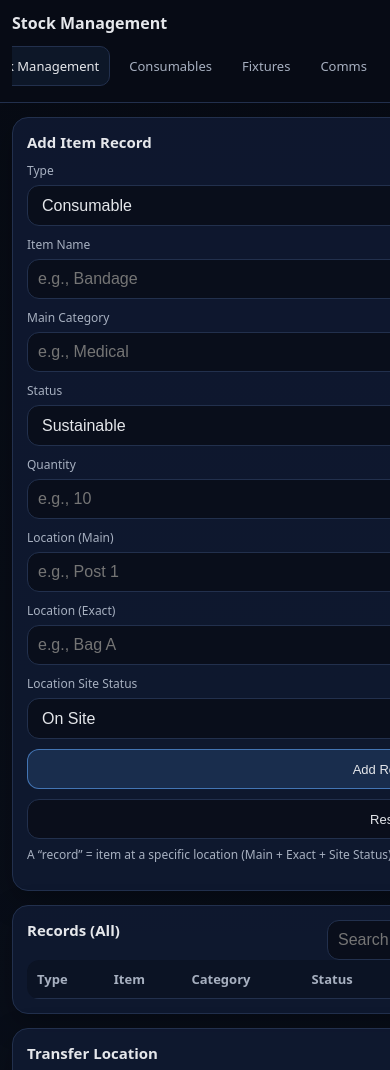
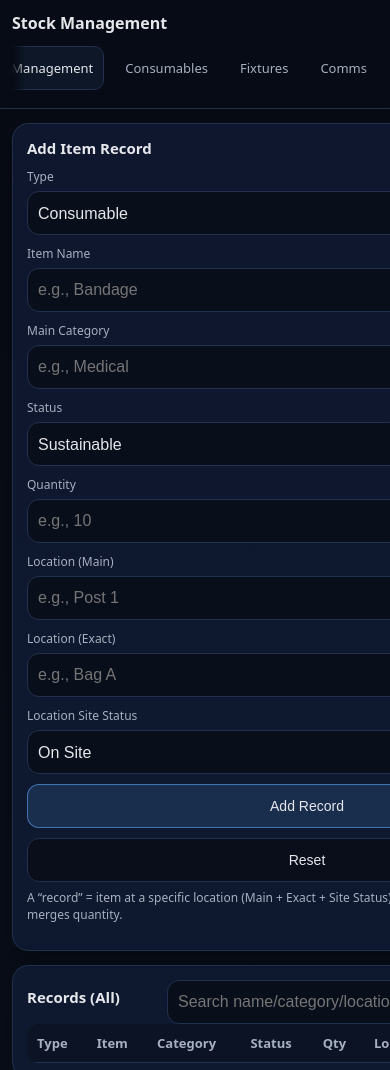
Before and after one commit to inderaputra17/JLG_LOGS, a website with bundled scripts: page stock-management.html in a window 390 px wide. Shown: the top 1070 px of the page. Built offline with nearby package versions, Linux system fonts and the light colour scheme; no server answers.

Commit message:
Update base.css

```diff
--- a/css/base.css
+++ b/css/base.css
@@ -10,8 +10,11 @@
   --radius-sm:12px;
   --maxw:1100px;
 
-  /* ✅ fluid spacing for all devices */
+  /* Fluid spacing across all devices */
   --gutter: clamp(12px, 3vw, 18px);
+
+  /* Mobile-friendly tap target baseline */
+  --tap: 44px;
 }
 
 /* ---------- Reset ---------- */
@@ -29,8 +32,8 @@ html, body{
   width:100%;
   margin:0;
   padding:0;
-  min-height:100dvh; /* ✅ mobile-safe viewport height */
-  overflow-x:hidden; /* ✅ prevent page-level horizontal scroll */
+  min-height:100dvh;         /* mobile-safe viewport height */
+  overflow-x:hidden;         /* prevent page-level horizontal scroll */
 }
 
 body{
@@ -51,6 +54,11 @@ img, svg, video, canvas{
   max-width:100%;
   height:auto;
   display:block;
+}
+
+/* prevent long strings from breaking layouts */
+h1, h2, h3, p, a, li{
+  overflow-wrap:anywhere;
 }
 
 /* ---------- Topbar / Navigation ---------- */
@@ -94,9 +102,11 @@ h1{
   color:var(--muted);
   font-size:13px;
   line-height:1;
-  min-height:40px;           /* ✅ better tap targets */
+
+  min-height:var(--tap);     /* better tap targets */
   display:inline-flex;
   align-items:center;
+  justify-content:center;
 }
 
 .nav a.active{
@@ -111,15 +121,28 @@ h1{
     flex-direction:column;
     align-items:flex-start;
   }
+
   .nav{
     width:100%;
     flex-wrap:nowrap;
     overflow-x:auto;
     -webkit-overflow-scrolling:touch;
-    padding-bottom:4px;
+    padding-bottom:6px;
+    gap:10px;
+
+    /* subtle hint that it scrolls */
+    mask-image: linear-gradient(
+      to right,
+      transparent,
+      #000 14px,
+      #000 calc(100% - 14px),
+      transparent
+    );
   }
+
   .nav a{
     white-space:nowrap;
+    flex:0 0 auto;
   }
 }
 
@@ -175,8 +198,13 @@ select{
   color:var(--text);
   outline:none;
 
-  /* ✅ prevents iOS zoom on focus */
+  /* prevents iOS zoom on focus */
   font-size:16px;
+  min-height:var(--tap);
+
+  /* more consistent styling on iOS */
+  -webkit-appearance:none;
+  appearance:none;
 }
 
 input:focus,
@@ -198,13 +226,15 @@ select:focus{
   background:rgba(10,14,26,.9);
   color:var(--text);
   cursor:pointer;
-  font-size:13px;
   white-space:nowrap;
 
-  min-height:40px;           /* ✅ tap target */
+  min-height:var(--tap);
   display:inline-flex;
   align-items:center;
   justify-content:center;
+
+  /* slightly larger for phones */
+  font-size:14px;
 }
 
 .btn.primary{
@@ -228,13 +258,14 @@ select:focus{
   display:flex;
   flex-wrap:wrap;
   gap:10px;
-  align-items:flex-start;
+  align-items:center; /* better alignment on small screens */
   justify-content:space-between;
 }
 
 .search{
   width:100%;
   max-width:420px;
+  min-height:var(--tap);
 }
 
 .small{
@@ -251,15 +282,10 @@ select:focus{
   background:rgba(7,10,18,.5);
 }
 
-/* prevent long strings from breaking layouts */
-h1, h2, h3, p, a, li{
-  overflow-wrap:anywhere;
-}
-
 /* ---------- Tables (responsive, table-only scroll) ---------- */
 .table-wrap{
   width:100%;
-  overflow-x:auto;               /* ✅ allows table to scroll without page scrolling */
+  overflow-x:auto;                 /* table scrolls, page doesn't */
   -webkit-overflow-scrolling:touch;
   border-radius:var(--radius-sm);
 }
@@ -268,8 +294,12 @@ h1, h2, h3, p, a, li{
   width:100%;
   border-collapse:collapse;
 
-  /* ✅ keeps columns readable on phones */
-  min-width:720px;
+  /* readable columns on phones, but not too wide */
+  min-width:640px;
+}
+
+@media (max-width: 420px){
+  .table{ min-width:560px; }
 }
 
 .table th,
@@ -299,8 +329,8 @@ h1, h2, h3, p, a, li{
 
 /* ---------- Responsive Enhancements ---------- */
 @media (min-width: 760px){
-  h1{font-size:18px}
-  .container{padding:18px var(--gutter) 30px}
+  h1{ font-size:18px; }
+  .container{ padding:18px var(--gutter) 30px; }
 
   .grid{
     grid-template-columns:repeat(2, minmax(0,1fr));
@@ -314,16 +344,13 @@ h1, h2, h3, p, a, li{
     grid-column:span 2;
   }
 
-  /* restore smaller input size on desktop if desired */
-  input, select{
-    font-size:13px;
-  }
+  /* restore compact desktop sizes */
+  input, select{ font-size:13px; }
+  .btn{ font-size:13px; }
 }
 
 @media (max-width: 420px){
-  .btn{
-    width:100%;
-  }
+  .btn{ width:100%; }
 }
 
 /* ---------- Accessibility: reduce motion ---------- */
```
